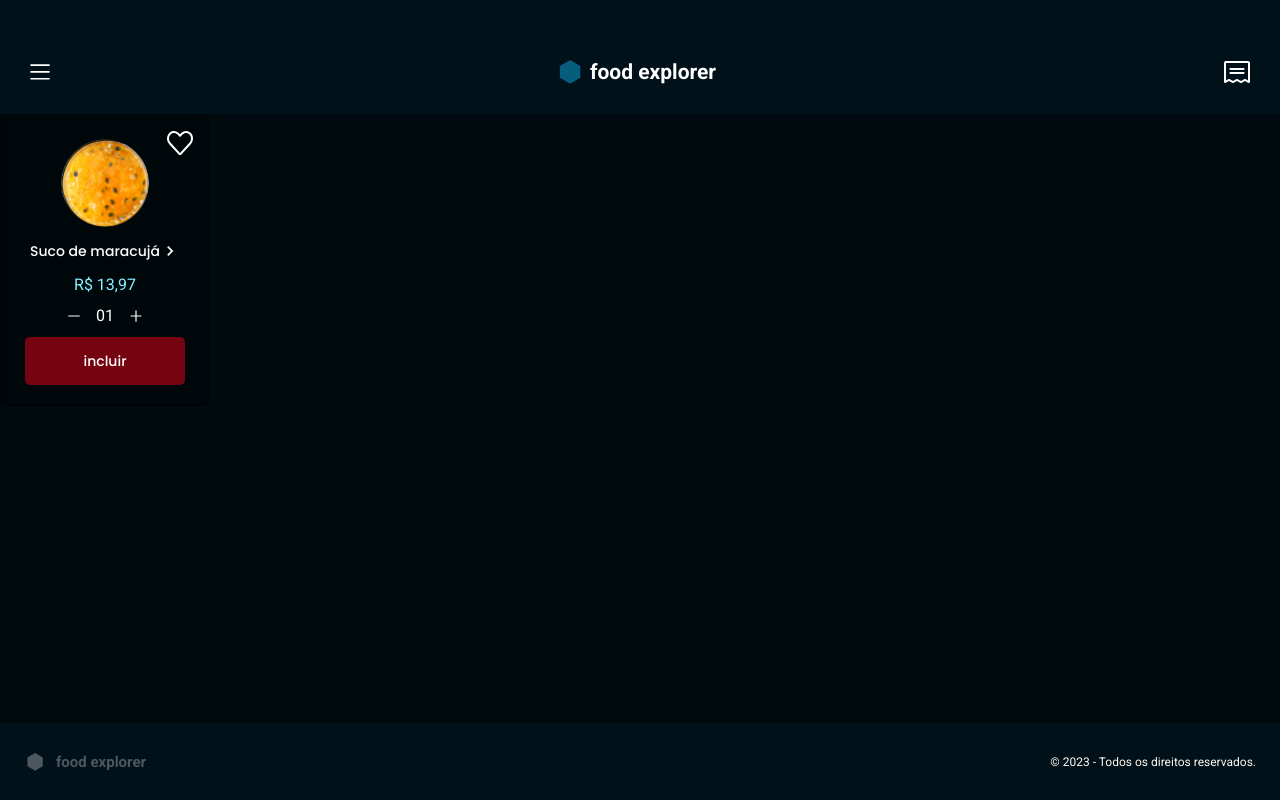
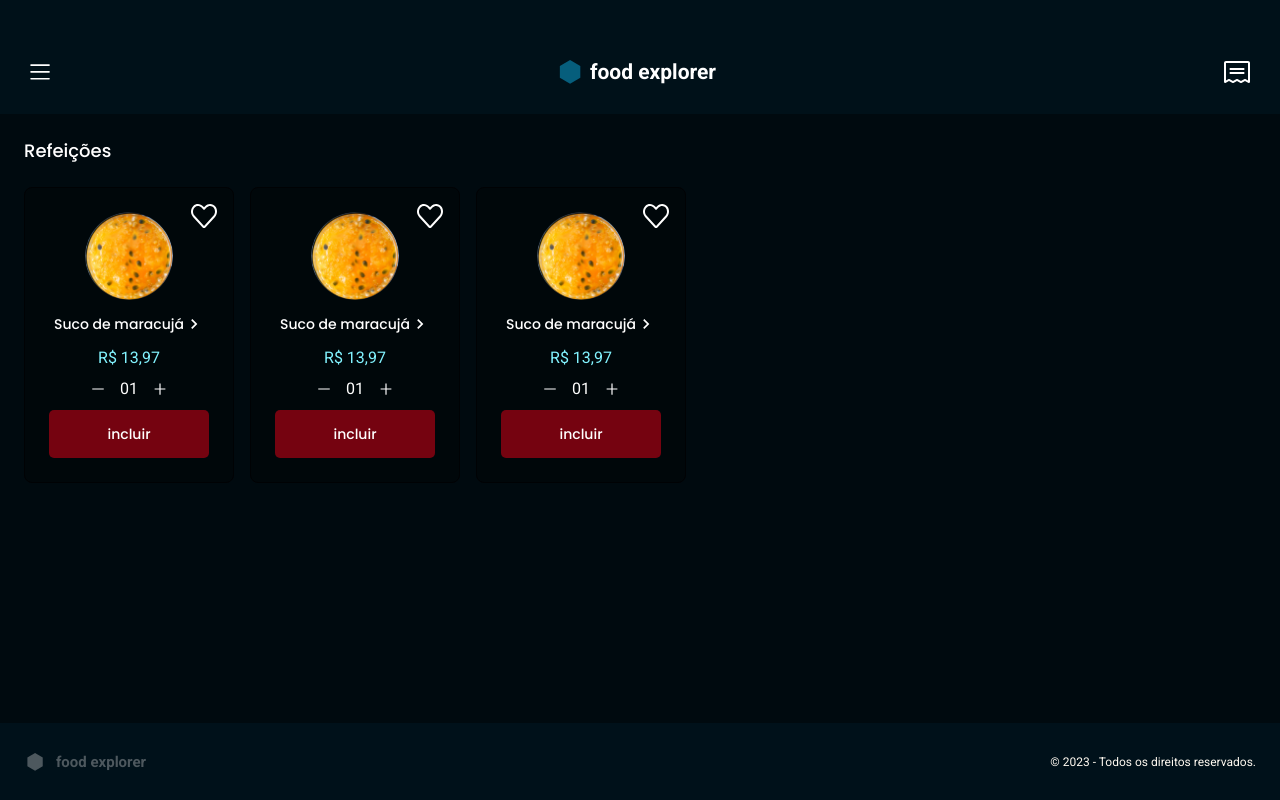
Before and after one commit to raiisoares/food-explorer-web, a React (Vite) app: page / in a window 1280 px wide. Built offline with nearby package versions, Linux system fonts and the light colour scheme.

Commit message:
Section and carousel added

```diff
--- a/package.json
+++ b/package.json
@@ -11,6 +11,7 @@
   },
   "dependencies": {
     "axios": "^1.5.0",
+    "framer-motion": "^10.16.4",
     "react": "^18.2.0",
     "react-dom": "^18.2.0",
     "react-icons": "^4.11.0",
--- a/src/components/Card/styles.js
+++ b/src/components/Card/styles.js
@@ -1,8 +1,9 @@
 import styled from "styled-components";
 
 export const Container = styled.div`
-    height: 29.2rem;
-    width: 21rem;
+    position: relative;
+    min-height: 29.2rem;
+    min-width: 21rem;
     padding: 2.4rem;
     display: flex;
     flex-direction: column;
@@ -11,7 +12,7 @@ export const Container = styled.div`
     background-color: ${({ theme }) => theme.COLORS.DARK_200};
     border: solid 1px ${({ theme }) => theme.COLORS.DARK_300};
     border-radius: .8rem;
-    position: relative;
+    cursor: grab;
 
     >img {
         width: 88px;
--- /dev/null
+++ b/src/components/Section/index.jsx
@@ -0,0 +1,27 @@
+import { useState, useEffect, useRef } from "react";
+import { Container } from "./styles";
+import { Card } from "../Card"
+import { motion } from "framer-motion";
+
+export function Section({ name, ...rest }) {
+    const carousel = useRef();
+    const [width, setWidth] = useState(0);
+
+    useEffect(() => {
+        console.log(carousel.current?.scrollWidth, carousel.current?.offsetWidth)
+        setWidth(carousel.current?.scrollWidth - carousel.current?.offsetWidth);
+    }, []);
+
+    return (
+        <Container {...rest}>
+            <h1>{name}</h1>
+            <motion.div ref={carousel} className="carousel" whileTap={{ cursor: "grabbing" }}>
+                <motion.div className="inner" drag="x" dragConstraints={{right: 0, left: -width}} >
+                    <Card />
+                    <Card />
+                    <Card />
+                </motion.div>
+            </motion.div>
+        </Container>
+    )
+}
--- /dev/null
+++ b/src/components/Section/styles.js
@@ -0,0 +1,25 @@
+import styled from "styled-components";
+
+export const Container = styled.div`
+   width: 100%;
+   padding: 2.4rem 0 2.4rem 2.4rem;
+
+   h1{
+        margin-bottom: 2.4rem;
+        font-family: Poppins;
+        font-size: 1.8rem;
+        font-weight: 500;
+        line-height: 2.52rem
+    }
+
+    .carousel{
+        cursor: grab;
+        overflow: hidden;
+    }
+
+    .inner{
+        display: flex;
+        flex-direction: row;
+        gap: 1.6rem;
+    }
+`;
--- a/src/pages/Home/index.jsx
+++ b/src/pages/Home/index.jsx
@@ -2,17 +2,18 @@ import { Container, Content } from "./styles";
 import { Header } from "../../components/Header";
 import { Footer } from "../../components/Footer";
 import { Card } from "../../components/Card";
+import { Section } from "../../components/Section";
 
-export function Home(){
-    return(
+export function Home() {
+    return (
         <Container>
             <Header />
 
             <Content>
-            <Card/>
+                <Section name={"Refeições"}/>
             </Content>
 
-            <Footer/>
+            <Footer />
         </Container>
     )
 }
--- a/src/pages/Home/styles.js
+++ b/src/pages/Home/styles.js
@@ -14,6 +14,8 @@ export const Container = styled.div`
 `;
 
 export const Content = styled.div`
+    max-width: 100%;
     grid-area: content;
+    overflow: hidden;
 
 `;
```
Also changed, not shown: 1 other file (tests, documents, lock files or other folders).
